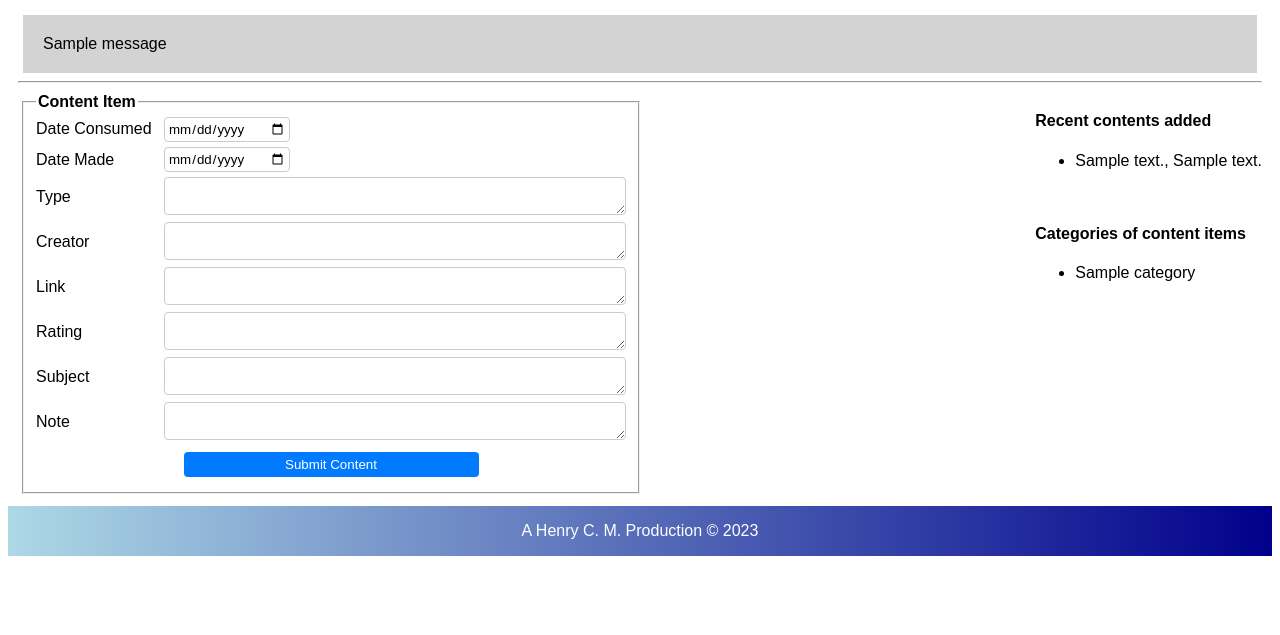
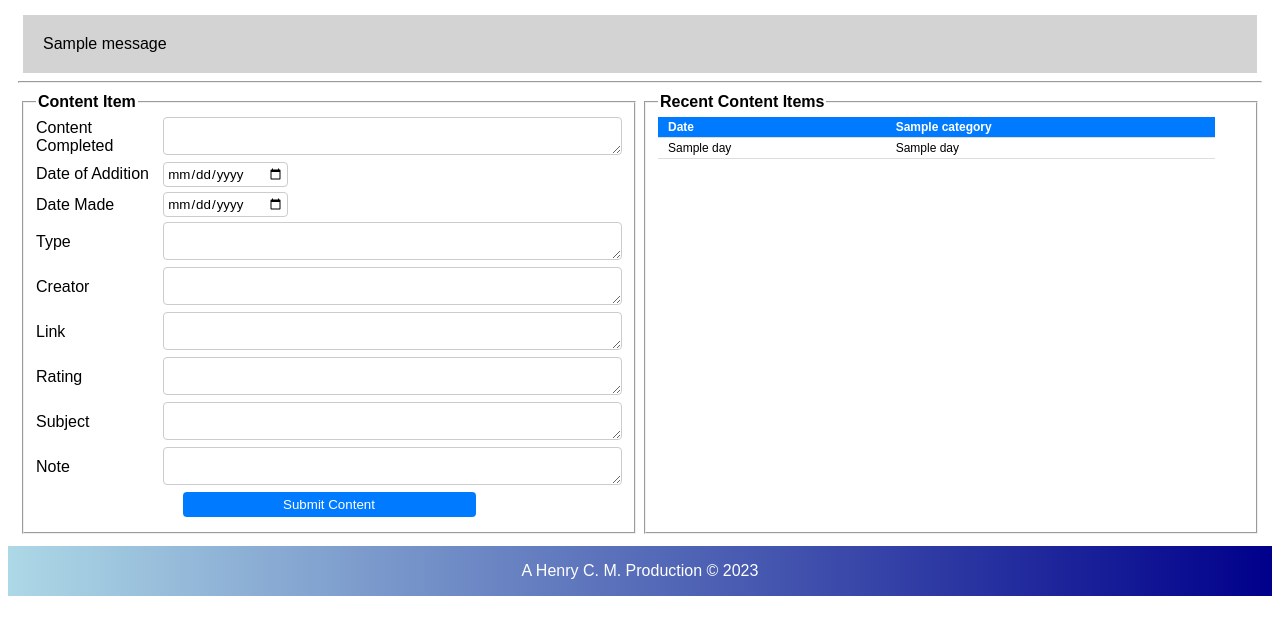
Before and after one commit to FleetCentere/SomeAntics, a Python web app: template templates/daily_content.html in a window 1280 px wide. Shown: the part 58-693 px from the top of the page. Run offline with Jinja, Linux system fonts and the light colour scheme; the template is opened without the code that fills it: most values are stand-ins (such as "Sample title", 1, 10 or a date in 2020); one stand-in notice (Sample message) is shown; form fields are guessed from the names that the template uses.

Commit message:
add tracker to content and daily form page

```diff
--- a/static/content_form.css
+++ b/static/content_form.css
@@ -8,15 +8,8 @@
 }
 
 .content-form {
-    flex: 0 1 50%;
+    flex: 0 1 60%;
     margin: 2px;
-}
-
-fieldset {
-    justify-content: space-evenly;
-    flex: 1 1 50%;
-    display: flex;
-    flex-direction: column;
 }
 
 label {
@@ -67,3 +60,21 @@ input[type="checkbox"] {
 .btn:hover {
     color: black;
 }
+
+.content-table {
+    flex: 1 1 60%;
+    margin: 2px;
+    display: flex;
+    align-items: stretch;
+}
+
+.daily-fieldset-tracker {
+    flex: 1;
+    display: flex;
+    flex-direction: column;
+}
+
+.tracker-table {
+    align-self: flex-start;
+    width: 95%;
+}
--- a/static/main.css
+++ b/static/main.css
@@ -230,6 +230,7 @@ a:hover {
 
 table {
     border-collapse: collapse;
+    font-size: 12px;
 }
 
 th, td {
--- a/templates/daily_content.html
+++ b/templates/daily_content.html
@@ -12,43 +12,75 @@
                 <legend>Content Item</legend>
 
                 <div class="form-group">
-                    <label for="dateConsumed">Date Consumed</label>
+                    <label for="contentComplete">Content Completed</label>
+                    {{ form.contentComplete(class="form-control", id="contentComplete") }}
+                    {% for error in form.contentComplete.errors %}
+                        <span class="errorMessage">[{{ error }}]</span>
+                    {% endfor %}
+                </div>
+
+                <div class="form-group">
+                    <label for="dateConsumed">Date of Addition</label>
                     {{ form.dateConsumed(class="form-control", id="dateConsumed") }}
+                    {% for error in form.dateConsumed.errors %}
+                        <span class="errorMessage">[{{ error }}]</span>
+                    {% endfor %}
                 </div>
 
                 <div class="form-group">
                     <label for="dateMade">Date Made</label>
                     {{ form.dateMade(class="form-control", id="dateMade") }}
+                    {% for error in form.dateMade.errors %}
+                        <span class="errorMessage">[{{ error }}]</span>
+                    {% endfor %}
                 </div>
 
                 <div class="form-group">
                     <label for="contentType"> Type</label>
                     {{ form.contentType(class="form-control", id="contentType") }}
+                    {% for error in form.contentType.errors %}
+                        <span class="errorMessage">[{{ error }}]</span>
+                    {% endfor %}
                 </div>
 
                 <div class="form-group">
                     <label for="contentCreator">Creator</label>
                     {{ form.contentCreator(class="form-control", id="contentCreator") }}
+                    {% for error in form.contentCreator.errors %}
+                        <span class="errorMessage">[{{ error }}]</span>
+                    {% endfor %}
                 </div>
 
                 <div class="form-group">
                     <label for="contentLink">Link</label>
                     {{ form.contentLink(class="form-control", id="contentLink") }}
+                    {% for error in form.contentLink.errors %}
+                        <span class="errorMessage">[{{ error }}]</span>
+                    {% endfor %}
                 </div>
 
                 <div class="form-group">
                     <label for="contentRating">Rating</label>
                     {{ form.contentRating(class="form-control", id="contentRating") }}
+                    {% for error in form.contentRating.errors %}
+                        <span class="errorMessage">[{{ error }}]</span>
+                    {% endfor %}
                 </div>
 
                 <div class="form-group">
                     <label for="contentSubject">Subject</label>
                     {{ form.contentSubject(class="form-control", id="contentSubject") }}
+                    {% for error in form.contentSubject.errors %}
+                        <span class="errorMessage">[{{ error }}]</span>
+                    {% endfor %}
                 </div>
 
                 <div class="form-group">
                     <label for="contentNote">Note</label>
                     {{ form.contentNote(class="form-control", id="contentNote") }}
+                    {% for error in form.contentNote.errors %}
+                        <span class="errorMessage">[{{ error }}]</span>
+                    {% endfor %}
                 </div>
 
                 <button type="submit" class="btn btn-primary">Submit Content</button>
@@ -56,22 +88,31 @@
         </form>
     </div>
 
-    <div>
-        <h4>Recent contents added</h4>
-        <ul>
-        {% for content in contents %}
-            <li>{{ content.contentType }}, {{ content.contentCreator }}</li>
-        {% endfor %}
-        </ul>
-        <br>
+    <div class="content-table">
+        <fieldset class="daily-fieldset-tracker">
+            <legend>Recent Content Items</legend>
+            <table class="tracker-table">
+                <thead>
+                    <tr>
+                        <th>Date</th>
+                        {% for category in categories %}
+                            <th>{{ category }}</th>
+                        {% endfor %}
+                    </tr>
+                </thead>
+                <tbody>
+                    {% for day in content_dict %}
+                        <tr>
+                            <td>{{ day }}</td>
+                            {% for category in categories %}
+                                <td>{{ content_dict[day][category] }}</td>
+                            {% endfor %}
+                        </tr>
+                    {% endfor %}
+                </tbody>
+            </table>
+        </fieldset>
+    </div>
 
-        <h4>Categories of content items</h4>
-        <ul>
-        {% for category in categories %}
-            <li>{{ category }}</li>
-        {% endfor %}
-        </ul>
-    </div>
 </div>
-
 {% endblock %}
```
Also changed, not shown: forms.py (+9 -9 lines), routes.py (+39 -8 lines), templates/daily_exercise.html (added, +44 -0 lines), templates/daily_form.html (+6 -1 lines), app.db.
